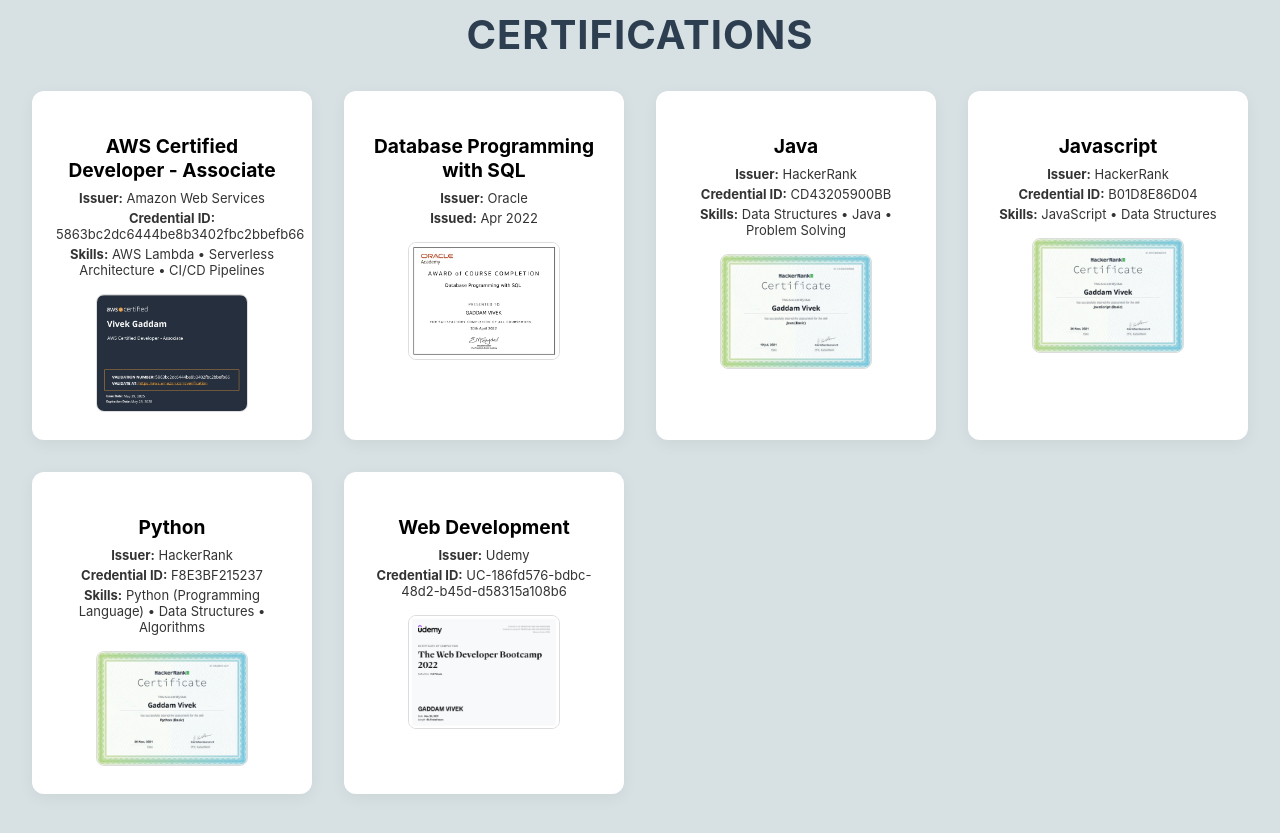
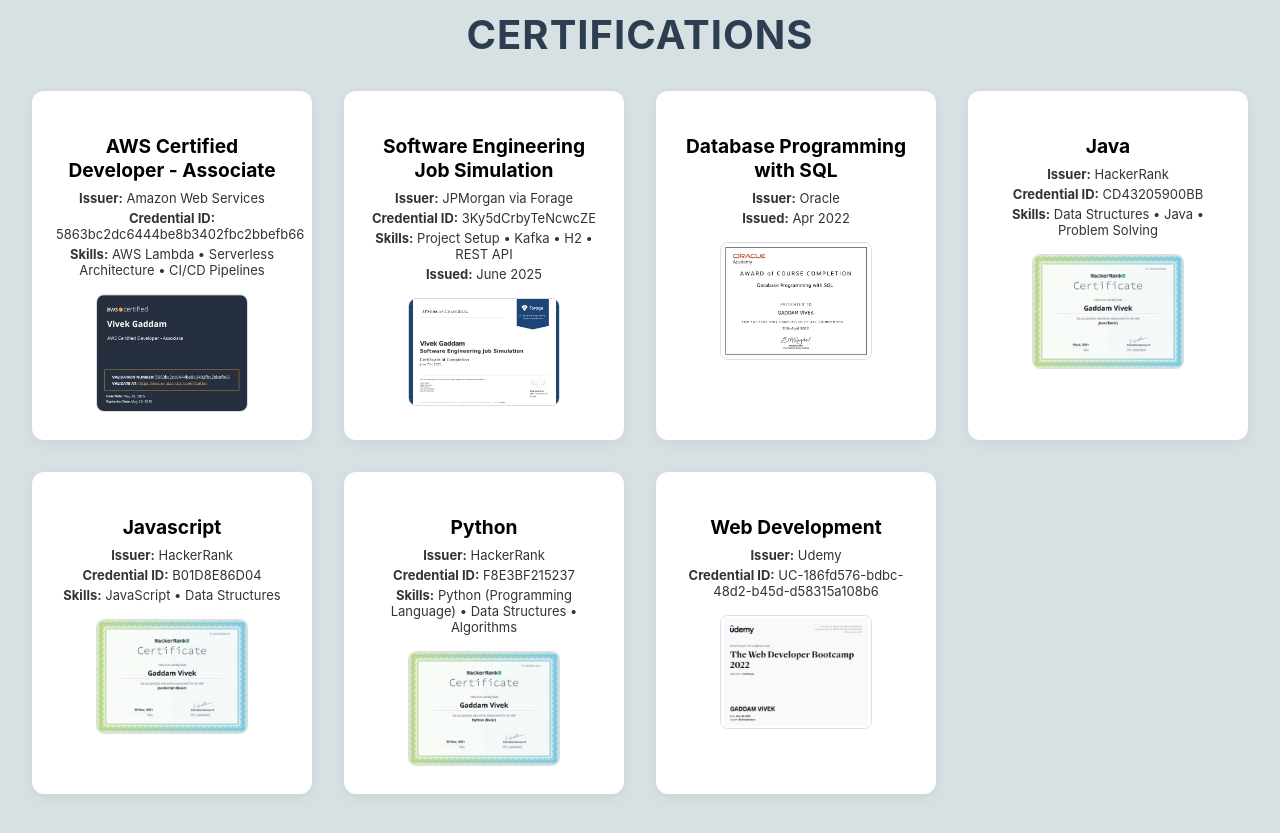
Before and after one commit to gaddamvivek/Vivek_Portfolio, a React (Create React App) app: page /#/ in a window 1280 px wide. Shown: the part 8160-8993 px from the top of the page. Built offline with nearby package versions, Linux system fonts and the light colour scheme.

Commit message:
Update Cert

```diff
--- a/src/components/Certifications.jsx
+++ b/src/components/Certifications.jsx
@@ -7,6 +7,7 @@
 import pythonCert from '../Assets/c4.jpg';
 import webDevCert from '../Assets/c5.jpg';
 import awsCert from '../Assets/aws.jpg';
+import jpmcCert from '../Assets/jpmc.jpg';
 
 const certifications = [
     {
@@ -15,6 +16,15 @@
     id: '5863bc2dc6444be8b3402fbc2bbefb66',
     skills: 'AWS Lambda • Serverless Architecture • CI/CD Pipelines',
     file: awsCert,
+    fileType: 'image'
+  },
+    {
+    title: 'Software Engineering Job Simulation',
+    issuer: 'JPMorgan via Forage',
+    date: 'June 2025',
+    skills: 'Project Setup • Kafka • H2 • REST API',
+    id: '3Ky5dCrbyTeNcwcZE',
+    file: jpmcCert,
     fileType: 'image'
   },
   {
```
Also changed, not shown: src/Assets/jpmc.jpg (added).
